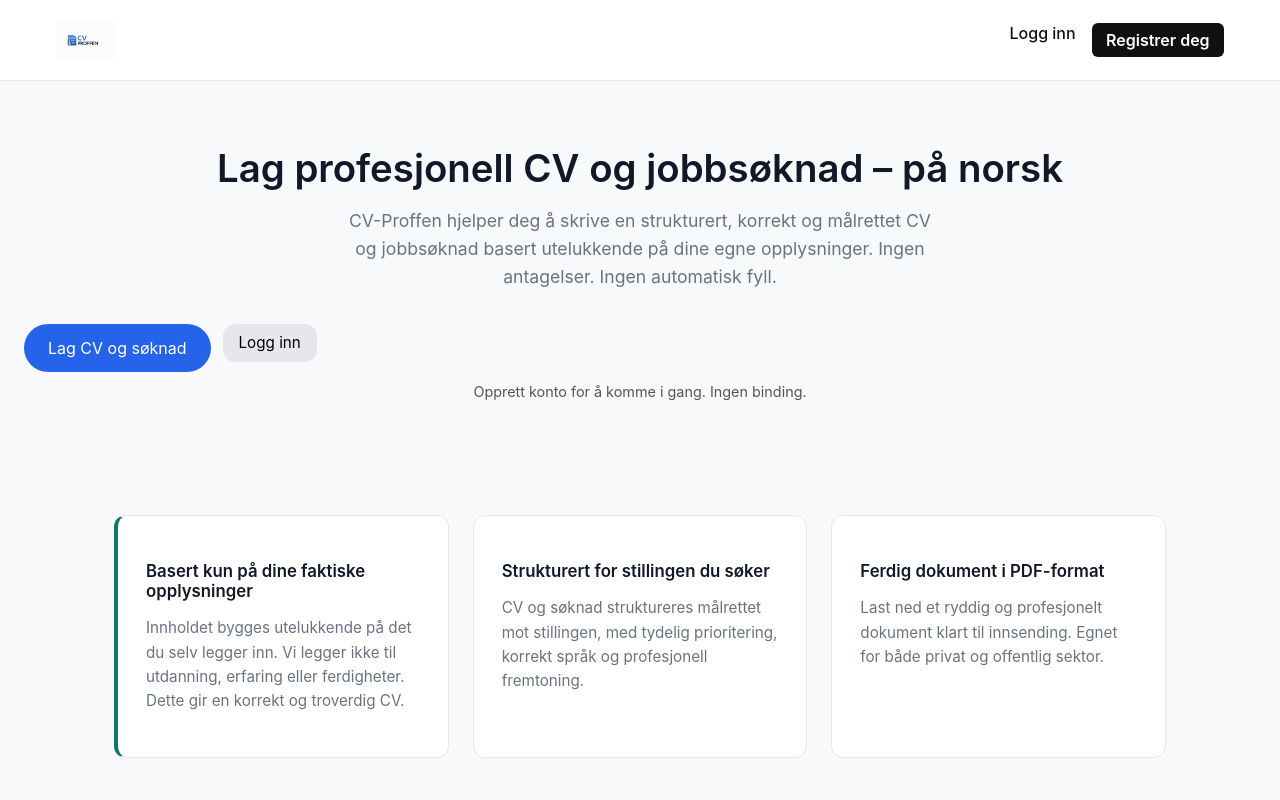
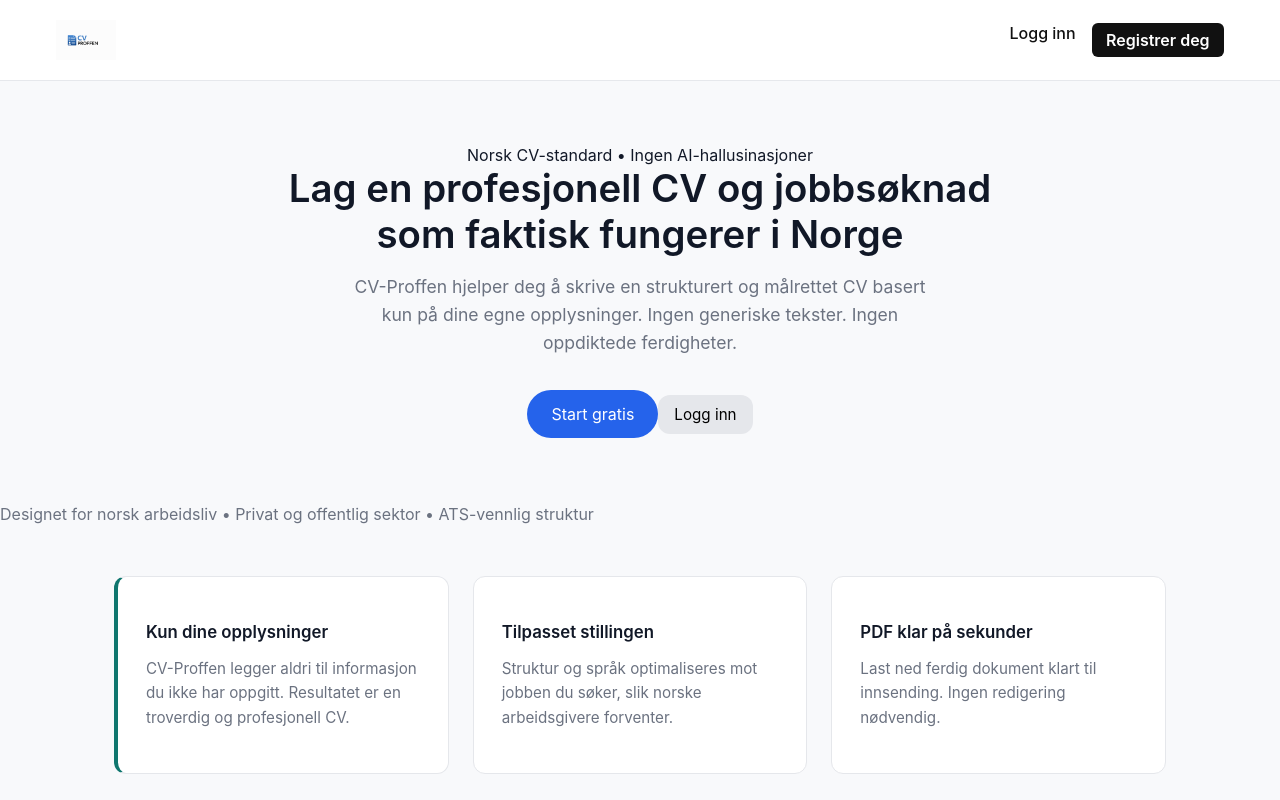
Before and after one commit to cosmicencounters5-png/cv-proffen, a Next.js app: page / in a window 1280 px wide. Shown: the top 800 px of the page. Built offline with nearby package versions, Linux system fonts and the light colour scheme; no server answers.

Commit message:
Update home-client.tsx

```diff
--- a/app/home-client.tsx
+++ b/app/home-client.tsx
@@ -51,87 +51,97 @@ export default function HomeClient() {
 
     if (ctaState === "logged-out") {
       return (
-        <div style={{ marginTop: "1.75rem" }}>
-          <div style={{ display: "flex", gap: "0.75rem" }}>
+        <div className="hero-buttons">
           <Link href="/register">
-              <button className="cta">Lag CV og søknad</button>
+            <button className="cta">Start gratis</button>
           </Link>
+
           <Link href="/login">
             <button className="secondary">Logg inn</button>
           </Link>
-          </div>
-          <p style={{ marginTop: "0.5rem", fontSize: "0.9rem", color: "#555" }}>
-            Opprett konto for å komme i gang. Ingen binding.
-          </p>
         </div>
       );
     }
 
     if (ctaState === "has-access") {
       return (
-        <div style={{ marginTop: "1.75rem" }}>
         <Link href="/cv">
           <button className="cta">Gå til CV-generator</button>
         </Link>
-          <p style={{ marginTop: "0.5rem", fontSize: "0.9rem", color: "#555" }}>
-            Fortsett der du slapp.
-          </p>
-        </div>
       );
     }
 
     return (
-      <div style={{ marginTop: "1.75rem" }}>
       <Link href="/pricing">
-          <button className="cta">Få tilgang til CV-verktøyet</button>
+        <button className="cta">Få tilgang</button>
       </Link>
-        <p style={{ marginTop: "0.5rem", fontSize: "0.9rem", color: "#555" }}>
-          Velg pakke og få full tilgang med én gang.
-        </p>
-      </div>
     );
   }
 
   return (
     <main>
+
       {/* HERO */}
       <section className="hero">
-        <h1>Lag profesjonell CV og jobbsøknad – på norsk</h1>
+        <div className="hero-inner">
+
+          <span className="hero-badge">
+            Norsk CV-standard • Ingen AI-hallusinasjoner
+          </span>
+
+          <h1>
+            Lag en profesjonell CV og jobbsøknad
+            <br />
+            som faktisk fungerer i Norge
+          </h1>
+
+          <p className="hero-description">
+            CV-Proffen hjelper deg å skrive en strukturert og målrettet CV
+            basert kun på dine egne opplysninger. Ingen generiske tekster.
+            Ingen oppdiktede ferdigheter.
+          </p>
+
+          {renderCta()}
+
+        </div>
+      </section>
+
+      {/* TRUST BAR */}
+      <section className="trust">
         <p>
-          CV-Proffen hjelper deg å skrive en strukturert, korrekt og målrettet
-          CV og jobbsøknad basert utelukkende på dine egne opplysninger.
-          Ingen antagelser. Ingen automatisk fyll.
+          Designet for norsk arbeidsliv • Privat og offentlig sektor • ATS-vennlig struktur
         </p>
-        {renderCta()}
       </section>
 
       {/* FEATURES */}
       <section className="features">
+
         <div className="feature-card highlight">
-          <h3>Basert kun på dine faktiske opplysninger</h3>
+          <h3>Kun dine opplysninger</h3>
           <p>
-            Innholdet bygges utelukkende på det du selv legger inn.
-            Vi legger ikke til utdanning, erfaring eller ferdigheter.
-            Dette gir en korrekt og troverdig CV.
+            CV-Proffen legger aldri til informasjon du ikke har oppgitt.
+            Resultatet er en troverdig og profesjonell CV.
           </p>
         </div>
 
         <div className="feature-card">
-          <h3>Strukturert for stillingen du søker</h3>
+          <h3>Tilpasset stillingen</h3>
           <p>
-            CV og søknad struktureres målrettet mot stillingen,
-            med tydelig prioritering, korrekt språk og profesjonell fremtoning.
+            Struktur og språk optimaliseres mot jobben du søker,
+            slik norske arbeidsgivere forventer.
           </p>
         </div>
 
         <div className="feature-card">
-          <h3>Ferdig dokument i PDF-format</h3>
+          <h3>PDF klar på sekunder</h3>
           <p>
-            Last ned et ryddig og profesjonelt dokument klart til innsending.
-            Egnet for både privat og offentlig sektor.
+            Last ned ferdig dokument klart til innsending.
+            Ingen redigering nødvendig.
           </p>
         </div>
+
       </section>
+
     </main>
   );
 }
```
Lines whose indentation alone changed are shown as unchanged.
